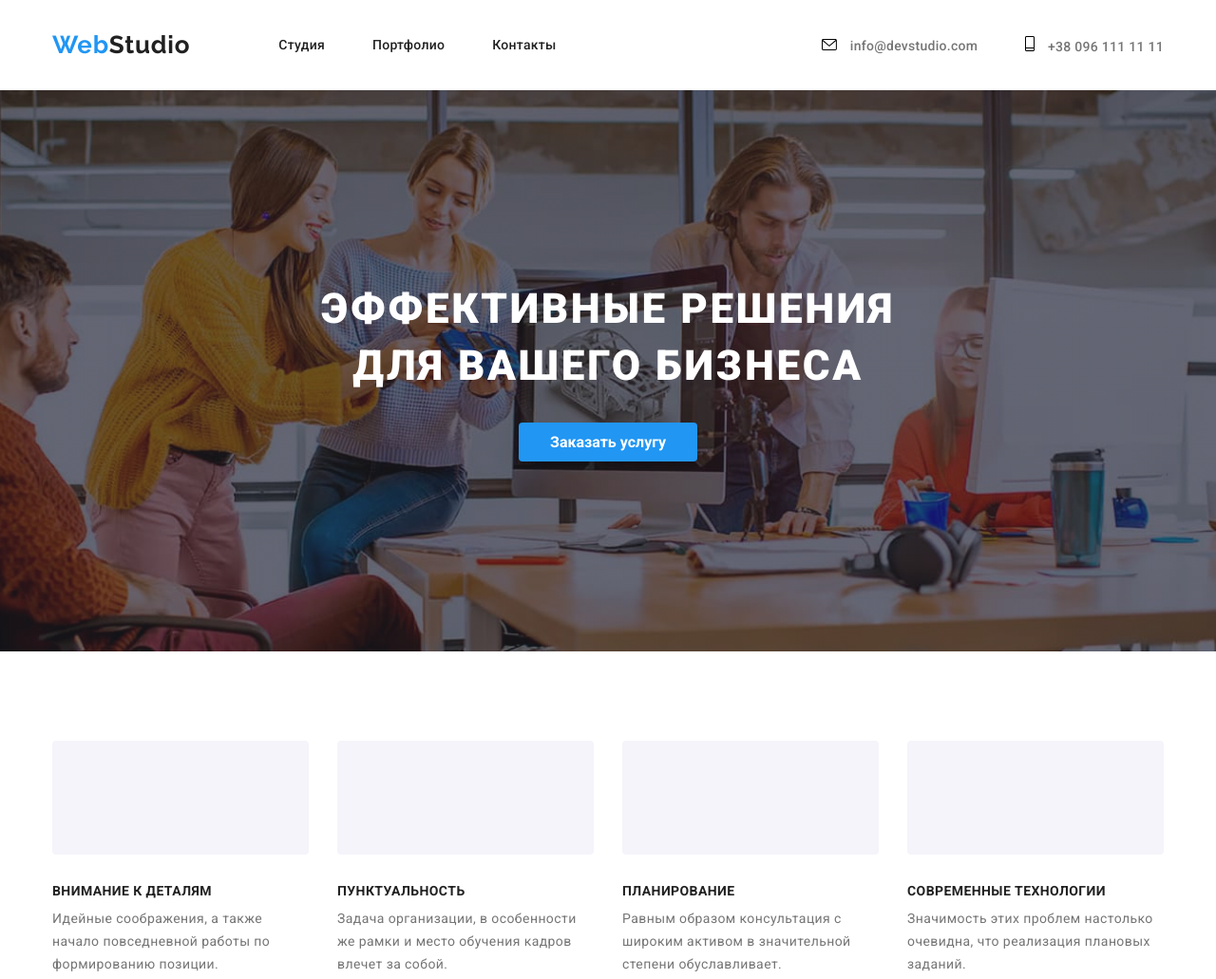
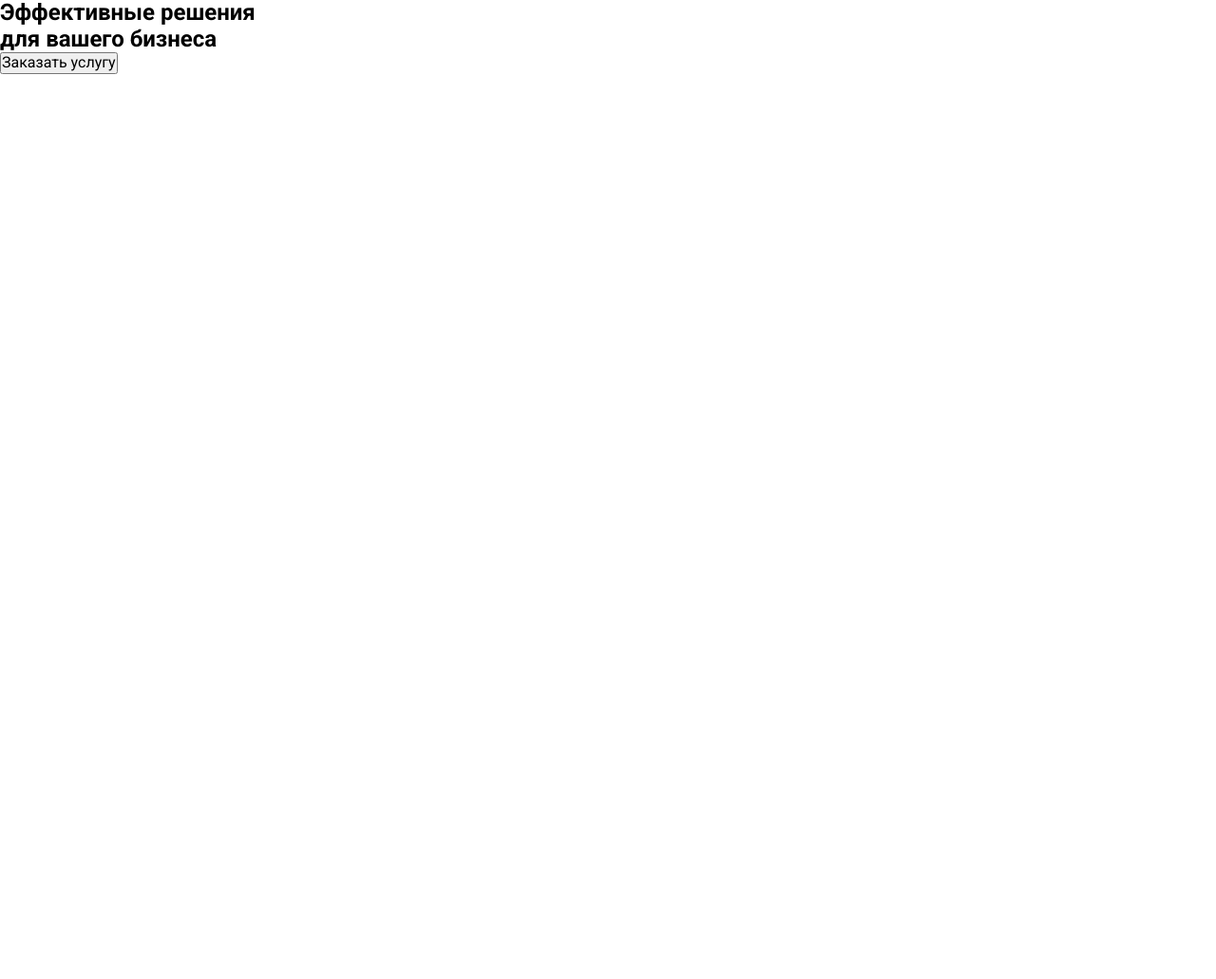
Before and after one commit to Lukyanenko-Roma/goit-markup-hw-08, a plain HTML site: page index.html in a window 1280 px wide. Shown: the top 1031 px of the page at 95% size. After the commit the page ends 800 px from the top, so only its background shows below. Drawn offline with nearby package versions, Linux system fonts and the light colour scheme.

Commit message:
Add files via upload

```diff
--- a/index.html
+++ b/index.html
@@ -15,7 +15,10 @@
     <link rel="stylesheet" href="./css/main.min.css"/>
   </head>
   <body>
-    <header class="header">
+
+    <!-- HEDER  -->
+
+    <!-- <header class="header">
       <div class="container">
         <nav class="navigation">
           <a class="logo-header link" href="./index.html" lang="en">
@@ -58,7 +61,8 @@
         </nav>
       </div>
     </header>
-    <main>
+    <main> -->
+
       <!-- TITLE-->
 
       <section class="title-item">
@@ -69,7 +73,7 @@
 
       <!-- ABOUT US-->
 
-      <section class="about">
+      <!-- <section class="about">
         <div class="container">
           <h2 class="visually-hidden">О нас</h2>
           <ul class="about-list list">
@@ -103,11 +107,11 @@
             </li>
           </ul>
         </div>
-      </section>
+      </section> -->
 
       <!-- What are we doing-->
 
-      <section class="doing">
+      <!-- <section class="doing">
         <div class="container">
           <h2 class="doing-title">Чем мы занимаемся</h2>
           <ul class="doing-list list">
@@ -146,11 +150,11 @@
             </li>
           </ul>
         </div>
-      </section>
+      </section> -->
 
       <!--our team-->
 
-      <div class="team-container">
+      <!-- <div class="team-container">
         <section class="team">
           <h2 class="team-title">Наша команда</h2>
           <div class="container">
@@ -322,11 +326,11 @@
             </ul>
           </div>
         </section>
-      </div>
+      </div> -->
 
       <!-- Regular customers -->
 
-      <section class="clients">
+      <!-- <section class="clients">
         <div class="container">
           <h2 class="clients-title">Постоянные клиенты</h2>
           <ul class="clients-list list">
@@ -378,11 +382,11 @@
           </ul>
         </div>
       </section>
-    </main>
+    </main> -->
 
     <!-- CONTACTS-->
 
-    <footer class="footer">
+    <!-- <footer class="footer">
       <div class="container-footer">
         <div>
           <a class="logo-footer link" href="./index.html" lang="en">
@@ -458,10 +462,10 @@
           </div>
         </form>
       </div>
-      </footer>
+      </footer> -->
 
 
-    <div class="backdrop is-hidden" data-modal>
+    <!-- <div class="backdrop is-hidden" data-modal>
       <div class="modal">
         <button class="close-btn" type="button" data-modal-close>
           <svg class="close-btn-svg" width="18px" height="18px">
@@ -514,7 +518,7 @@
 
         </form>
       </div>
-    </div>
+    </div> -->
 
     <script src="./js/modal.js"></script>
   </body>
--- a/sass/base/_container.scss
+++ b/sass/base/_container.scss
@@ -1,5 +1,16 @@
 .container {
-  width: 1200px;
   padding: 0 15px;
-  margin: 0 auto;
 }
+
+@media screen and (min-width: 480px) {
+  .container {
+    width: 480px;
+    margin: 0 auto;
+  }
+}
+
+// .container {
+//   width: 1200px;
+//   padding: 0 15px;
+//   margin: 0 auto;
+// }
--- a/sass/components/_model.scss
+++ b/sass/components/_model.scss
@@ -23,9 +23,7 @@
   height: 581px;
   background-color: #ffffff;
 
-}
-
-  &-contract-link {
+  &-contact-link {
     font-weight: 400;
     font-size: 14px;
     line-height: 1.71;
--- a/sass/layout/_title.scss
+++ b/sass/layout/_title.scss
@@ -1,47 +1,47 @@
-.title {
-  &-item {
-    background: #2f303a;
-    margin-bottom: 94px;
-    text-align: center;
-    padding-top: 200px;
-    padding-bottom: 200px;
+// .title {
+//   &-item {
+//     background: #2f303a;
+//     margin-bottom: 94px;
+//     text-align: center;
+//     padding-top: 200px;
+//     padding-bottom: 200px;
 
-    background-image: linear-gradient(
-        rgba(47, 48, 58, 0.4),
-        rgba(47, 48, 58, 0.4)
-      ),
-      url(../imags/title-foto.jpg);
-    background-repeat: no-repeat;
-    background-size: cover;
-    background-position: center;
-  }
+//     background-image: linear-gradient(
+//         rgba(47, 48, 58, 0.4),
+//         rgba(47, 48, 58, 0.4)
+//       ),
+//       url(../imags/title-foto.jpg);
+//     background-repeat: no-repeat;
+//     background-size: cover;
+//     background-position: center;
+//   }
 
-  &-list {
-    font-weight: 900;
-    font-size: 44px;
-    line-height: 1.364;
-    letter-spacing: 0.06em;
-    text-transform: uppercase;
-    color: #ffffff;
-    margin-bottom: 30px;
-  }
+//   &-list {
+//     font-weight: 900;
+//     font-size: 44px;
+//     line-height: 1.364;
+//     letter-spacing: 0.06em;
+//     text-transform: uppercase;
+//     color: #ffffff;
+//     margin-bottom: 30px;
+//   }
 
-  &-btn {
-    color: #ffffff;
-    background-color: #2196f3;
-    box-shadow: 0px 4px 4px rgba(0, 0, 0, 0.15);
+//   &-btn {
+//     color: #ffffff;
+//     background-color: #2196f3;
+//     box-shadow: 0px 4px 4px rgba(0, 0, 0, 0.15);
 
-    display: inline-block;
-    border: 1px solid transparent;
-    border-radius: 4px;
-    padding: 10px 32px;
-    min-width: 136px;
+//     display: inline-block;
+//     border: 1px solid transparent;
+//     border-radius: 4px;
+//     padding: 10px 32px;
+//     min-width: 136px;
 
-    font-weight: 700;
-    font-size: 16px;
-    line-height: 1.187;
-    text-decoration: none;
-    cursor: pointer;
-    outline: none;
-  }
-}
+//     font-weight: 700;
+//     font-size: 16px;
+//     line-height: 1.187;
+//     text-decoration: none;
+//     cursor: pointer;
+//     outline: none;
+//   }
+// }
```
Also changed, not shown: css/main.css, css/main.min.css, css/portfolio.css, css/portfolio.min.css, 4 other files.
